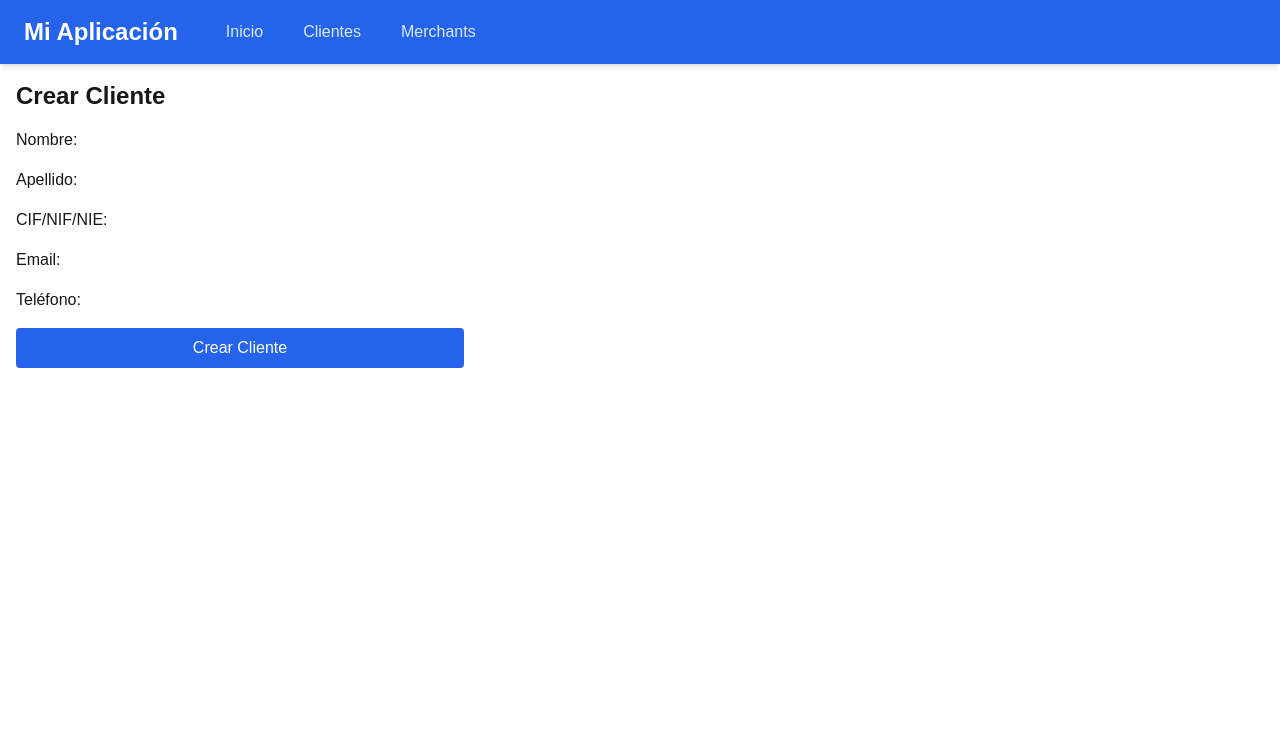
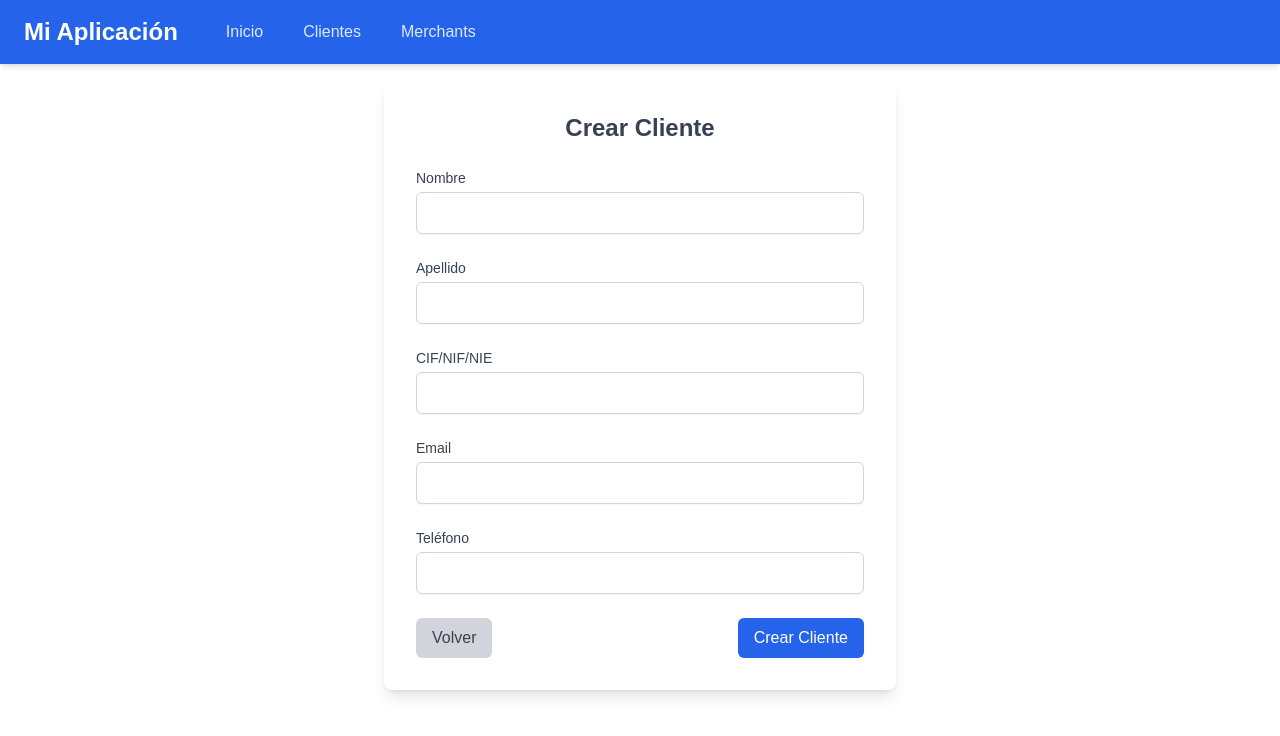
Before and after one commit to maria5557/ClientFrontend, a Next.js app: page /clients/nuevo in a window 1280 px wide. Shown: the top 736 px of the page. Built offline with nearby package versions, Linux system fonts and the light colour scheme.

Commit message:
refactor[CLIENTE]: refactorizar la edicion del cliente para cargar los datos iniciales

```diff
--- a/src/app/clients/[id]/edit/page.tsx
+++ b/src/app/clients/[id]/edit/page.tsx
@@ -6,8 +6,7 @@ export default async function EditClientPage({ params }: { params: { id: string
 
   return (
     <div className="p-4">
-      <h1 className="text-xl font-bold mb-4">Editar cliente</h1>
-      <ClientForm initialClient={client} clientId={params.id} />
+      <ClientForm initialClient={client.data} clientId={params.id} />
     </div>
   );
 }
--- a/src/app/clients/nuevo/page.tsx
+++ b/src/app/clients/nuevo/page.tsx
@@ -3,7 +3,6 @@ import ClientForm from "@/common/components/ClientComponent/Delivery/ClientForm"
 export default function CreateClientPage() {
   return (
     <div className="p-4">
-      <h1 className="text-2xl font-semibold mb-4">Crear Cliente</h1>
       <ClientForm  />
     </div>
   );
--- a/src/common/components/ClientComponent/Delivery/ClientForm.tsx
+++ b/src/common/components/ClientComponent/Delivery/ClientForm.tsx
@@ -3,15 +3,10 @@
 import { useRouter } from 'next/navigation';
 import { FormEvent } from 'react';
 import { updateClient, createClient } from '../infraestructure/functions';
+import type { ClientDTO } from '@/common/types/client';
 
 type ClientFormProps = {
-  initialClient?: {
-    name?: string;
-    surname?: string;
-    cifNifNie?: string;
-    email?: string;
-    phone?: string;
-  };
+  initialClient?: ClientDTO;
   clientId?: string;
 };
 
@@ -44,31 +39,94 @@ export default function ClientForm({ initialClient = {}, clientId }: ClientFormP
     }
   }
 
+  // Función para manejar el botón de "Volver"
+  const handleGoBack = () => {
+    router.back();  // Regresa a la página anterior
+  };
+
   return (
-    <form onSubmit={handleSubmit} className="flex flex-col gap-4 max-w-md">
-      <label>
-        Nombre:
-        <input type="text" name="name" defaultValue={initialClient.name} required />
-      </label>
-      <label>
-        Apellido:
-        <input type="text" name="surname" defaultValue={initialClient.surname} required />
-      </label>
-      <label>
-        CIF/NIF/NIE:
-        <input type="text" name="cifNifNie" defaultValue={initialClient.cifNifNie} required />
-      </label>
-      <label>
-        Email:
-        <input type="email" name="email" defaultValue={initialClient.email} required />
-      </label>
-      <label>
-        Teléfono:
-        <input type="text" name="phone" defaultValue={initialClient.phone} />
-      </label>
-      <button type="submit" className="bg-blue-600 text-white py-2 rounded hover:bg-blue-700">
-        {isEditing ? 'Guardar Cambios' : 'Crear Cliente'}
-      </button>
+    <form onSubmit={handleSubmit} className="bg-white shadow-lg rounded-lg p-8 max-w-lg mx-auto space-y-6">
+      <h2 className="text-2xl font-semibold text-center text-gray-700">
+        {isEditing ? 'Editar Cliente' : 'Crear Cliente'}
+      </h2>
+
+      <div className="grid grid-cols-1 gap-6">
+        <div>
+          <label htmlFor="name" className="block text-sm font-medium text-gray-700">Nombre</label>
+          <input
+            type="text"
+            name="name"
+            id="name"
+            defaultValue={initialClient?.name || ''}
+            required
+            className="mt-1 block w-full px-4 py-2 text-gray-900 border border-gray-300 rounded-md shadow-sm focus:outline-none focus:ring-2 focus:ring-blue-500 focus:border-blue-500"
+          />
+        </div>
+
+        <div>
+          <label htmlFor="surname" className="block text-sm font-medium text-gray-700">Apellido</label>
+          <input
+            type="text"
+            name="surname"
+            id="surname"
+            defaultValue={initialClient?.surname || ''}
+            required
+            className="mt-1 block w-full px-4 py-2 text-gray-900 border border-gray-300 rounded-md shadow-sm focus:outline-none focus:ring-2 focus:ring-blue-500 focus:border-blue-500"
+          />
+        </div>
+
+        <div>
+          <label htmlFor="cifNifNie" className="block text-sm font-medium text-gray-700">CIF/NIF/NIE</label>
+          <input
+            type="text"
+            name="cifNifNie"
+            id="cifNifNie"
+            defaultValue={initialClient?.cifNifNie || ''}
+            required
+            className="mt-1 block w-full px-4 py-2 text-gray-900 border border-gray-300 rounded-md shadow-sm focus:outline-none focus:ring-2 focus:ring-blue-500 focus:border-blue-500"
+          />
+        </div>
+
+        <div>
+          <label htmlFor="email" className="block text-sm font-medium text-gray-700">Email</label>
+          <input
+            type="email"
+            name="email"
+            id="email"
+            defaultValue={initialClient?.email || ''}
+            required
+            className="mt-1 block w-full px-4 py-2 text-gray-900 border border-gray-300 rounded-md shadow-sm focus:outline-none focus:ring-2 focus:ring-blue-500 focus:border-blue-500"
+          />
+        </div>
+
+        <div>
+          <label htmlFor="phone" className="block text-sm font-medium text-gray-700">Teléfono</label>
+          <input
+            type="text"
+            name="phone"
+            id="phone"
+            defaultValue={initialClient?.phone || ''}
+            className="mt-1 block w-full px-4 py-2 text-gray-900 border border-gray-300 rounded-md shadow-sm focus:outline-none focus:ring-2 focus:ring-blue-500 focus:border-blue-500"
+          />
+        </div>
+      </div>
+
+      <div className="flex justify-between items-center">
+        <button
+          type="button"
+          onClick={handleGoBack}
+          className="bg-gray-300 text-gray-700 py-2 px-4 rounded-md hover:bg-gray-400 focus:outline-none focus:ring-2 focus:ring-gray-500 focus:ring-opacity-50"
+        >
+          Volver
+        </button>
+
+        <button
+          type="submit"
+          className="bg-blue-600 text-white py-2 px-4 rounded-md hover:bg-blue-700 focus:outline-none focus:ring-2 focus:ring-blue-500 focus:ring-opacity-50"
+        >
+          {isEditing ? 'Guardar Cambios' : 'Crear Cliente'}
+        </button>
+      </div>
     </form>
   );
 }
--- a/src/common/components/ClientComponent/infraestructure/functions.ts
+++ b/src/common/components/ClientComponent/infraestructure/functions.ts
@@ -1,14 +1,14 @@
 import Service from "@/service/src";
+import type { ClientDTO } from '@/common/types/client';
 
-export interface ClientDTO {
-    id?: string;
-    name?: string;
-    surname?: string;
-    cifNifNie?: string;
-    email?: string;
-    phone?: string;
-  }
-
+  export const getClientById = async (id: string): Promise<ClientDTO> => {
+    const response = await Service.useCases('getClientById', {
+      endPointData: { id },
+      token: '',
+      signal: null,
+    });
+    return response as ClientDTO;
+  };
 
 export const handleEdit = (id: string) => {
     window.location.href = `/clients/${id}/edit`;
@@ -34,15 +34,7 @@ export const handleEdit = (id: string) => {
   };
 
 
-  export const getClientById = async (id: string): Promise<ClientDTO> => {
-    const response = await Service.useCases('getClientById', {
-      endPointData: { id },
-      token: '',
-      signal: null,
-    });
 
-    return response as ClientDTO;
-  };
 
   export const updateClient = async (id: string, clientData: any) => {
     try {
--- /dev/null
+++ b/src/common/types/client.ts
@@ -0,0 +1,8 @@
+export interface ClientDTO {
+  id?: string;
+  name?: string;
+  surname?: string;
+  cifNifNie?: string;
+  email?: string;
+  phone?: string;
+}
--- a/src/service/src/application/queries/lib/client.js
+++ b/src/service/src/application/queries/lib/client.js
@@ -25,7 +25,10 @@ const clientUseCases = {
       'normal',
       'delete',
       token,
-      undefined
+      undefined,
+      {},
+      true,
+      values
     );
   },
 
```
